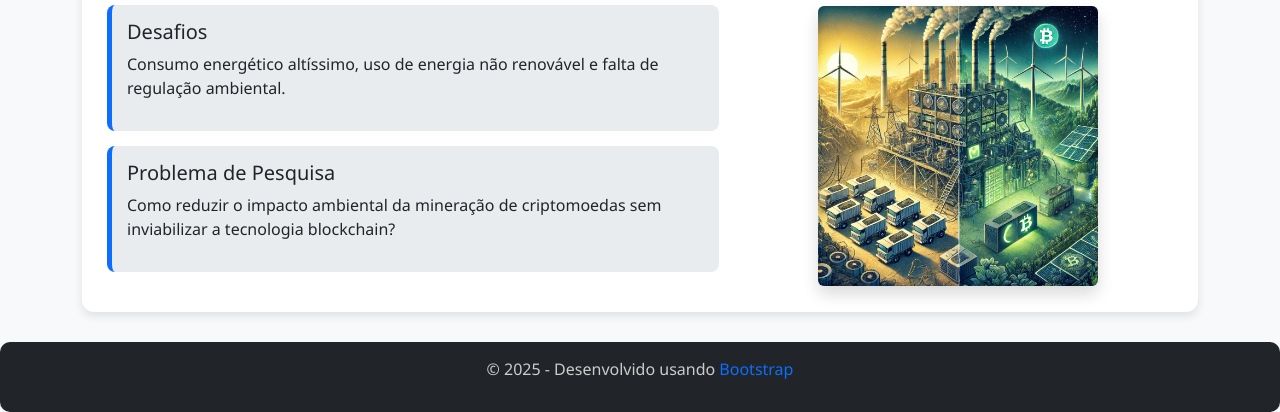
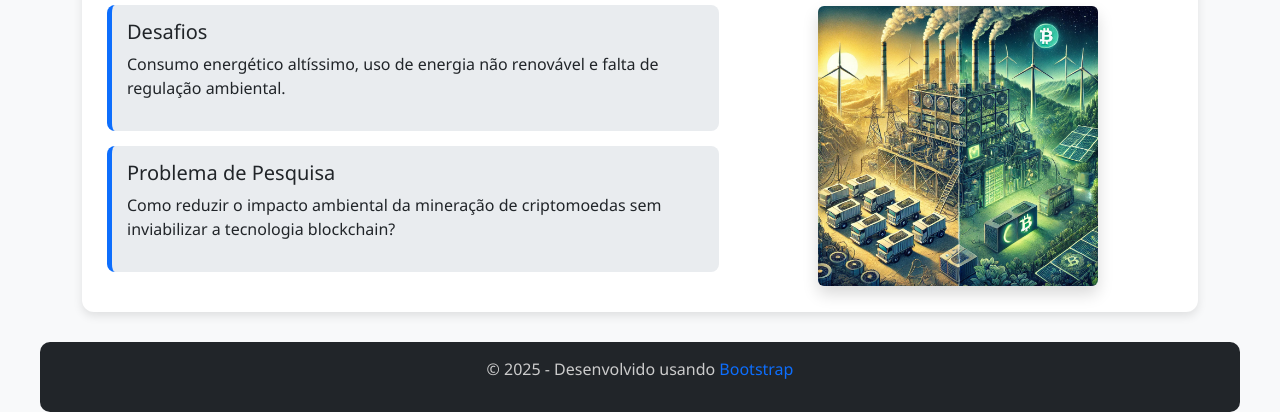
Before and after one commit to borgez77/trabalhoplegeo, a plain HTML site: page index.html in a window 1280 px wide. Shown: the part 719-1131 px from the top of the page. Drawn offline with nearby package versions, Linux system fonts and the light colour scheme.

Commit message:
Update index.html

```diff
--- a/index.html
+++ b/index.html
@@ -68,13 +68,15 @@
             font-weight: bold;
         }
 
-         footer {
+        /* Rodapé igual ao desafios.html */
+        footer {
             background-color: #212529;
             color: #ccc;
             padding: 15px;
             text-align: center;
-            border-radius: 10px;
-            margin-top: 30px;
+            margin: 30px auto 0 auto; /* margem em cima e centralizado */
+            max-width: 1200px;        /* limita a largura */
+            border-radius: 10px;      /* bordas arredondadas */
         }
 
         footer a {
```
